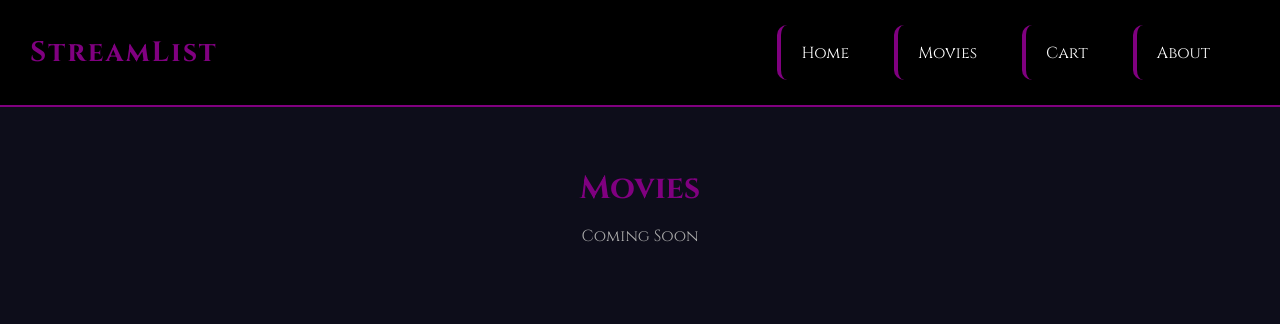
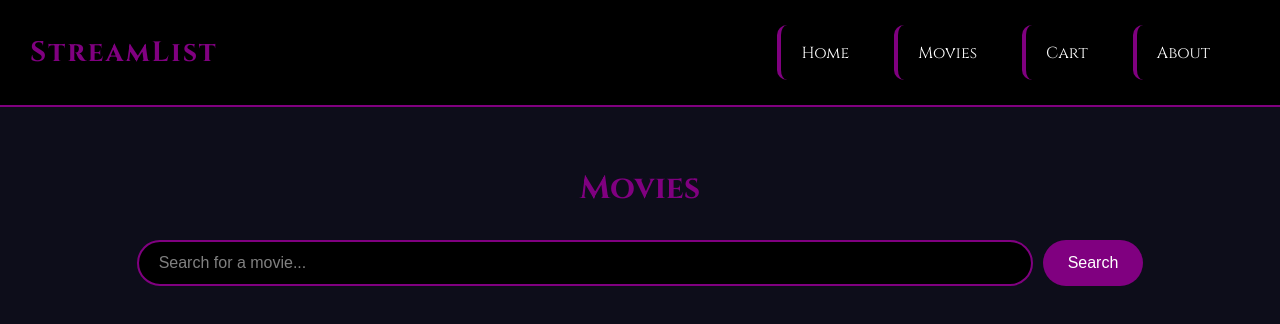
Before and after one commit to sstiefel03/streamlist, a React (Create React App) app: page /movies in a window 1280 px wide. Shown: the top 324 px of the page. Built offline with nearby package versions, Linux system fonts and the light colour scheme.

Commit message:
Week 3 adding TMDB API +  Local Storage

```diff
--- a/src/App.css
+++ b/src/App.css
@@ -166,3 +166,40 @@ div p {
 .complete-btn {color: purple;}
 .edit-btn {color: purple;}
 .delete-btn {color: purple;}
+
+.movies-search {
+  display: flex;
+  justify-content: center;
+  gap: 10px;
+  margin-top: 30px;
+}
+
+.movies-search input {
+  padding: 12px 20px;
+  width: 70%;
+  border-radius: 25px;
+  border: 2px solid purple;
+  background-color: black;
+  color: white;
+  font-size: 16px;
+  outline: none;
+}
+
+.movies-search input::placeholder {
+  color: gray;
+}
+
+.movies-search button {
+  padding: 12px 25px;
+  background-color: purple;
+  color: white;
+  border: none;
+  border-radius: 25px;
+  font-size: 16px;
+  cursor: pointer;
+  transition: background-color 0.3s;
+}
+
+.movies-search button:hover {
+  background-color: #5a1a9e;
+}
--- a/src/components/Movies.js
+++ b/src/components/Movies.js
@@ -1,10 +1,71 @@
-import React from 'react';
+import React, { useState } from "react";
+
+const API_KEY = "629b5c752b09ceeb8a74b7dec3ef2b46";
 
 function Movies() {
-    return (
-        <div>
+    const [query, setQuery] = useState('');
+    const [movies, setMovies] = useState([]);
+    const [error, setError] = useState('');
+
+    const searchMovies = async () => {
+        if (!query.trim()) return;
+        try {
+            const response =  await fetch(
+                `https://api.themoviedb.org/3/search/movie?api_key=${API_KEY}&query=${encodeURIComponent(query)}`
+            );
+            const data = await response.json();
+            if (data.results.length === 0) {
+                setError('No movies were found. ');
+                setMovies([]);
+            } else {
+                setMovies(data.results);
+                setError('');
+                setQuery('');
+            }
+        } catch (err) {
+            setError('Something went wrong. Please try again. ');
+        }
+    };
+
+    const handleKeyDown = (e) => {
+        if (e.key === 'Enter') searchMovies();
+    };
+
+    return(
+        <div style={{ textAlign: 'center'}}>
             <h2>Movies</h2>
-            <p>Coming Soon</p>
+            <div className="movies-search">
+                <input
+                type="text"
+                placeholder="Search for a movie..."
+                value={query}
+                onChange={(e) => setQuery(e.target.value)}
+                onKeyDown={handleKeyDown}
+            />
+            <button onClick={searchMovies}>Search</button>
+            </div>
+
+            {error && <p>{error}</p>}
+
+            <div style={{ display : 'flex', flexWrap: 'wrap', gap: '16px', marginTop: '20px', justifyContent: 'center'}}>
+                {movies.map((movie) => (
+                    <div key={movie.id} style={{ width: '160px' }}>
+                        {movie.poster_path ? (
+                            <img
+                                src={`https://image.tmdb.org/t/p/w200${movie.poster_path}`}
+                                alt={movie.title}
+                                style={{width: '100%', borderRadius: '8px' }}
+                            />
+                        ) : (
+                            <div style={{ width: '160px', height: '240px', background: '#333', borderRadius: '8px' }} />
+                            )}
+                            <p style={{ fontWeight: 'bold', margin: '6px 0 2px'}}>{movie.title}</p>
+                            <p style={{ fontSize: '12px', color: '#aaa' }}>
+                                {movie.overview ? movie.overview.substring(0, 100) + '...' : 'No description available. '}
+                            </p>
+                    </div>
+                ))}
+            </div>
         </div>
     );
 }
--- a/src/components/StreamList.js
+++ b/src/components/StreamList.js
@@ -1,10 +1,17 @@
-import React, { useState } from 'react';
+import React, { useState, useEffect } from 'react';
 
 function StreamList() {
     const [input, setinput] = useState('');
-    const [list, setList] = useState([]);
+    const [list, setList] = useState(() => {
+        const saved = localStorage.getItem('streamlist');
+        return saved ? JSON.parse(saved) : [];
+    });
     const [editIndex, setEditIndex] = useState(null);
     const [editValue, setEditValue] = useState('');
+
+    useEffect(() => {
+        localStorage.setItem('streamlist', JSON.stringify(list));
+    }, [list]);
 
     const handleAdd = () => {
         if (input.trim() !== '') {
@@ -39,6 +46,10 @@ function StreamList() {
         setEditValue('');
     };
 
+    const handleKeyDown = (e) => {
+        if (e.key === 'Enter') handleAdd();
+    };
+
     return (
         <div className="streamlist-container">
             <h2>My StreamList</h2>
@@ -49,6 +60,7 @@ function StreamList() {
                 placeholder="Enter a movie or show..."
                 value={input}
                 onChange={(e) => setinput(e.target.value)}
+                onKeyDown={handleKeyDown}
             />
             <button onClick={handleAdd}>Add</button>
             </div>
```
